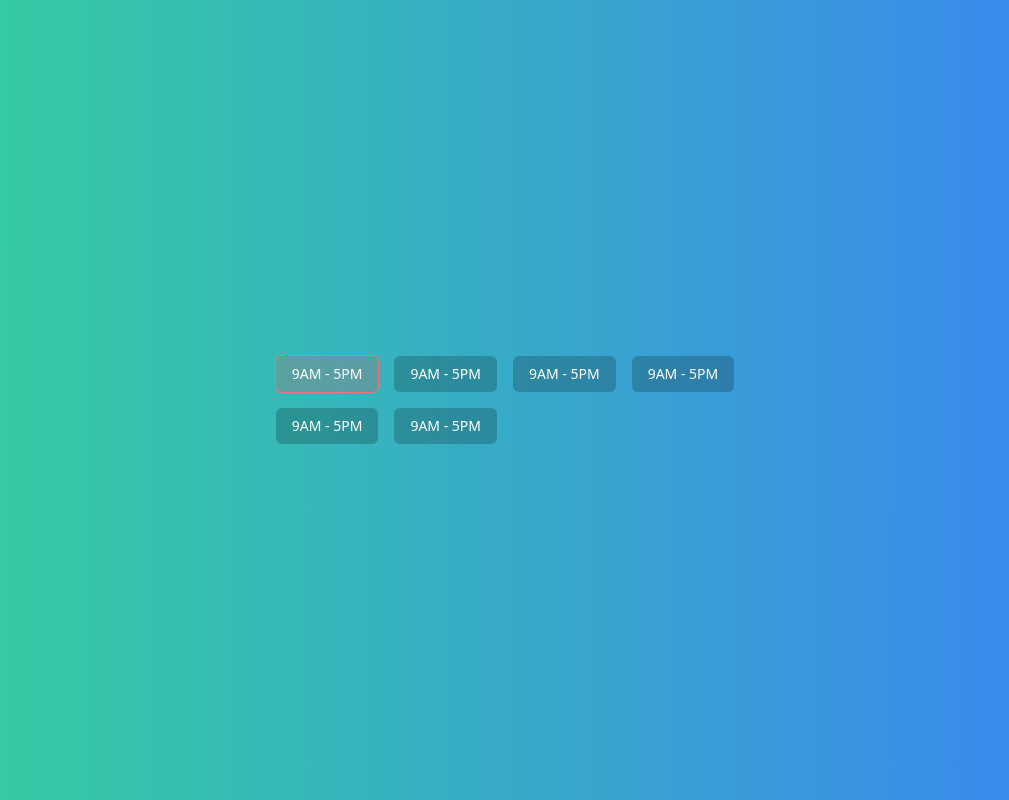
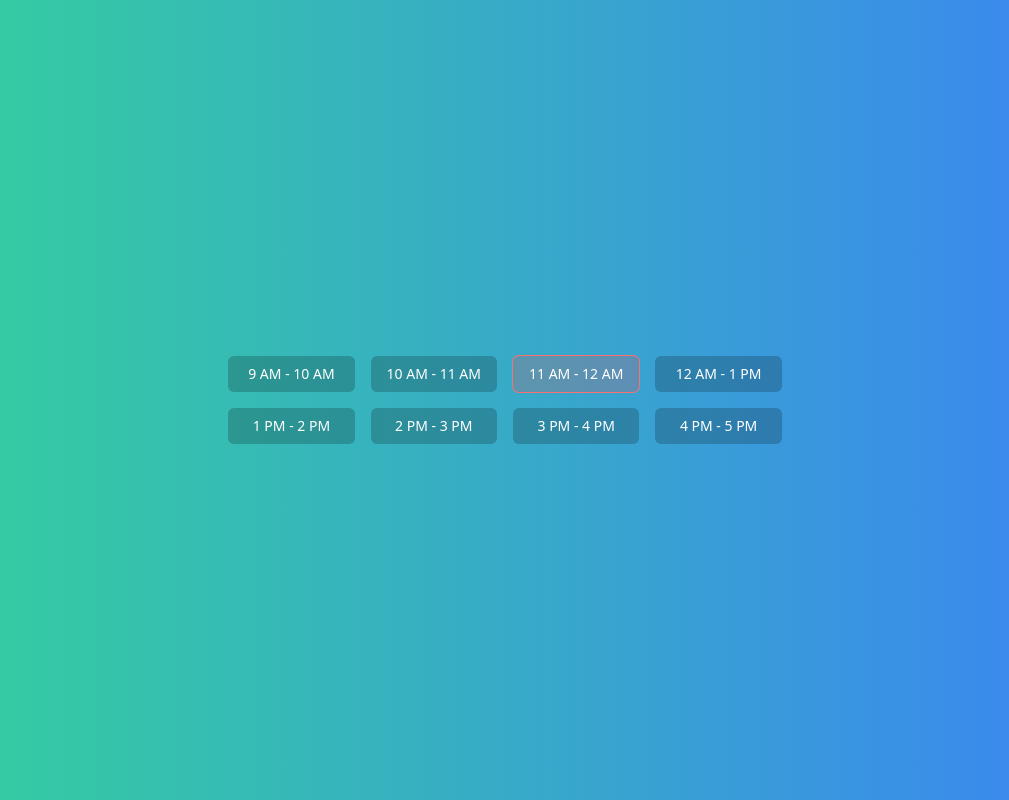
Before and after one commit to basil-github/javascript-practical-test-basil, a Next.js app: page / in a window 1280 px wide. Shown: the whole page, without its empty margins (135-1144 px from the left). Built offline with nearby package versions, Linux system fonts and the light colour scheme.

Commit message:
fun completed

```diff
--- /dev/null
+++ b/app/store.js
@@ -0,0 +1,8 @@
+import { configureStore } from "@reduxjs/toolkit";
+import slotReducer from "../features/slots/slotSlice";
+
+export default configureStore({
+  reducer: {
+    slot: slotReducer,
+  },
+});
--- a/components/Button/index.js
+++ b/components/Button/index.js
@@ -1,6 +1,6 @@
 import React from "react";
 
-function index({ openModal, activeCls }) {
+function index({ openModal, activeCls, slot }) {
   return (
     <button
       type="button"
@@ -10,7 +10,7 @@ function index({ openModal, activeCls }) {
         " px-4 py-2 text-sm font-medium text-white bg-black rounded-md bg-opacity-20 hover:bg-opacity-30 focus:outline-none focus-visible:ring-2 focus-visible:ring-white focus-visible:ring-opacity-75"
       }
     >
-      9AM - 5PM
+      {slot.time}
     </button>
   );
 }
--- a/components/Form/index.js
+++ b/components/Form/index.js
@@ -1,16 +1,53 @@
 import React from "react";
 import { useForm } from "react-hook-form";
+import { useSelector, useDispatch } from "react-redux";
+import { addTimeSlot, deleteTimeSlot } from "../../features/slots/slotSlice";
+function Index({ closeModal, slot }) {
+  const dispatch = useDispatch();
+  const slots = useSelector((state) => state.slot);
+  let newSlots = [];
+  let filtredSlots = () => {
+    let data = slots.filter((slt) => {
+      if (slot.id != slt.id) {
+        newSlots.push(slt);
+      }
+    });
+    return data;
+  };
 
-function Index() {
+  const onSubmit = async (data, e) => {
+    await filtredSlots();
+    let newData = {
+      id: slot.id,
+      time: slot.time,
+      person: data,
+    };
+    newSlots.push(newData);
+    await dispatch(addTimeSlot(newSlots));
+    closeModal();
+  };
+  const delSlot = async (data, e) => {
+    await filtredSlots();
+    let newData = {
+      id: slot.id,
+      time: slot.time,
+      person: {
+        f_name: "",
+        l_name: "",
+        m_number: "",
+      },
+    };
+    newSlots.push(newData);
+    await dispatch(deleteTimeSlot(newSlots));
+    closeModal();
+  };
   const {
     register,
     handleSubmit,
     formState: { errors },
-  } = useForm();
-  const onSubmit = (data) => {
-    console.log(data);
-  };
-  console.log(errors);
+  } = useForm({
+    defaultValues: slot.person,
+  });
   return (
     <>
       <form onSubmit={handleSubmit(onSubmit)} className="flex flex-col">
@@ -49,12 +86,22 @@ function Index() {
           <input
             className="inline-flex justify-center px-4 py-2 text-sm font-medium text-blue-900 bg-blue-100 border border-transparent rounded-md hover:bg-blue-200 focus:outline-none focus-visible:ring-2 focus-visible:ring-offset-2 focus-visible:ring-blue-500"
             type="submit"
-            value="Save"
+            value={slot?.person?.f_name?.length > 0 ? "Edit" : "Save"}
           />
+          {slot?.person?.f_name?.length > 0 && (
+            <button
+              type="button"
+              className="ml-4  inline-flex justify-center px-4 py-2 text-sm font-medium text-blue-900 bg-red-100 border border-transparent rounded-md hover:bg-blue-200 focus:outline-none focus-visible:ring-2 focus-visible:ring-offset-2 focus-visible:ring-blue-500"
+              onClick={() => delSlot()}
+            >
+              Delete
+            </button>
+          )}
+
           <button
             type="button"
-            className="ml-4  inline-flex justify-center px-4 py-2 text-sm font-medium text-blue-900 bg-green-100 border border-transparent rounded-md hover:bg-blue-200 focus:outline-none focus-visible:ring-2 focus-visible:ring-offset-2 focus-visible:ring-blue-500"
-            // onClick={closeModal}
+            className="ml-4  inline-flex justify-center px-4 py-2 text-sm font-medium text-blue-900 bg-green-300 border border-transparent rounded-md hover:bg-blue-200 focus:outline-none focus-visible:ring-2 focus-visible:ring-offset-2 focus-visible:ring-blue-500"
+            onClick={closeModal}
           >
             Cancel
           </button>
--- a/components/timeSlotMain/index.js
+++ b/components/timeSlotMain/index.js
@@ -1,29 +1,38 @@
 import { Dialog, Transition } from "@headlessui/react";
-import { Fragment, useState } from "react";
+import { Fragment, useEffect, useState } from "react";
 import Button from "../Button";
 import SlotForm from "../Form";
+import { useSelector, useDispatch } from "react-redux";
+
 export default function MyModal() {
+  const dispatch = useDispatch();
+  const slots = useSelector((state) => state.slot);
   let [isOpen, setIsOpen] = useState(false);
   const activeCls = "ring-1 ring-red-400 bg-red-500";
-
+  let [currentModel, setCurrent] = useState();
   function closeModal() {
     setIsOpen(false);
   }
+  function openModal(i) {
+    setIsOpen(true);
+    setCurrent(i);
+  }
 
-  function openModal() {
-    setIsOpen(true);
-  }
+  const sortedSlots = slots.slice().sort((a, b) => {
+    return parseInt(a.id) - parseInt(b.id);
+  });
   return (
     <>
       <div className="grid gap-4 md:grid-cols-4 grid-cols-3">
-        <Button openModal={openModal} activeCls={activeCls} />
-        <Button openModal={openModal} activeCls={""} />
-        <Button openModal={openModal} activeCls={""} />
-        <Button openModal={openModal} activeCls={""} />
-        <Button openModal={openModal} activeCls={""} />
-        <Button openModal={openModal} activeCls={""} />
+        {sortedSlots.map((slot, i) => (
+          <Button
+            key={slot.id}
+            openModal={() => openModal(slot.id)}
+            activeCls={slot.person.f_name.length > 0 && activeCls}
+            slot={slot}
+          />
+        ))}
       </div>
-
       <Transition appear show={isOpen} as={Fragment}>
         <Dialog
           as="div"
@@ -64,10 +73,15 @@ export default function MyModal() {
                 >
                   Slot Details
                 </Dialog.Title>
-
-                <div className="mt-2">
-                  <SlotForm />
-                </div>
+                {slots.map((slot, i) => {
+                  if (slot.id === currentModel) {
+                    return (
+                      <div className="mt-2" key={i}>
+                        <SlotForm closeModal={closeModal} slot={slot} />
+                      </div>
+                    );
+                  }
+                })}
               </div>
             </Transition.Child>
           </div>
--- /dev/null
+++ b/data.json
@@ -0,0 +1,74 @@
+[
+    {
+        "id": 1,
+        "time": "9 AM - 10 AM",
+        "person": {
+            "f_name": "",
+            "l_name": "",
+            "m_number": ""
+        }
+    },
+    {
+        "id": 2,
+        "time": "10 AM - 11 AM",
+        "person": {
+            "f_name": "",
+            "l_name": "",
+            "m_number": ""
+        }
+    },
+    {
+        "id": 3,
+        "time": "11 AM - 12 AM",
+        "person": {
+            "f_name": "Basil",
+            "l_name": "Babu",
+            "m_number": "854547579466"
+        }
+    },
+    {
+        "id": 4,
+        "time": "12 AM - 1 PM",
+        "person": {
+            "f_name": "",
+            "l_name": "",
+            "m_number": ""
+        }
+    },
+    {
+        "id": 5,
+        "time": "1 PM - 2 PM",
+        "person": {
+            "f_name": "",
+            "l_name": "",
+            "m_number": ""
+        }
+    },
+    {
+        "id": 6,
+        "time": "2 PM - 3 PM",
+        "person": {
+            "f_name": "",
+            "l_name": "",
+            "m_number": ""
+        }
+    },
+    {
+        "id": 7,
+        "time": "3 PM - 4 PM",
+        "person": {
+            "f_name": "",
+            "l_name": "",
+            "m_number": ""
+        }
+    },
+    {
+        "id": 8,
+        "time": "4 PM - 5 PM",
+        "person": {
+            "f_name": "",
+            "l_name": "",
+            "m_number": ""
+        }
+    }
+]
--- /dev/null
+++ b/features/slots/slotSlice.js
@@ -0,0 +1,24 @@
+import { createSlice } from "@reduxjs/toolkit";
+import data from "../../data.json";
+
+const initialState = data;
+
+export const slotSlice = createSlice({
+  name: "slot",
+  initialState,
+  reducers: {
+    getTimeSlots: (state) => {
+      state.value = state;
+    },
+    addTimeSlot: (state, { payload }) => {
+      return (state = payload);
+    },
+    deleteTimeSlot: (state, { payload }) => {
+      return (state = payload);
+    },
+  },
+});
+
+export const { getTimeSlots, addTimeSlot, deleteTimeSlot } = slotSlice.actions;
+
+export default slotSlice.reducer;
--- a/package.json
+++ b/package.json
@@ -10,10 +10,12 @@
   "dependencies": {
     "@headlessui/react": "^1.4.2",
     "@heroicons/react": "^1.0.5",
+    "@reduxjs/toolkit": "^1.6.2",
     "next": "12.0.4",
     "react": "17.0.2",
     "react-dom": "17.0.2",
-    "react-hook-form": "^7.20.5"
+    "react-hook-form": "^7.20.5",
+    "react-redux": "^7.2.6"
   },
   "devDependencies": {
     "autoprefixer": "^9.8.8",
--- a/pages/_app.js
+++ b/pages/_app.js
@@ -1,6 +1,15 @@
 import "../styles/globals.css";
-function MyApp({ Component, pageProps }) {
-  return <Component {...pageProps} />;
-}
+import store from "../app/store";
+import { Provider } from "react-redux";
+
+const MyApp = ({ Component, pageProps }) => {
+  return (
+    <>
+      <Provider store={store}>
+        <Component {...pageProps} />
+      </Provider>
+    </>
+  );
+};
 
 export default MyApp;
```
Also changed, not shown: 1 other file (tests, documents, lock files or other folders).
